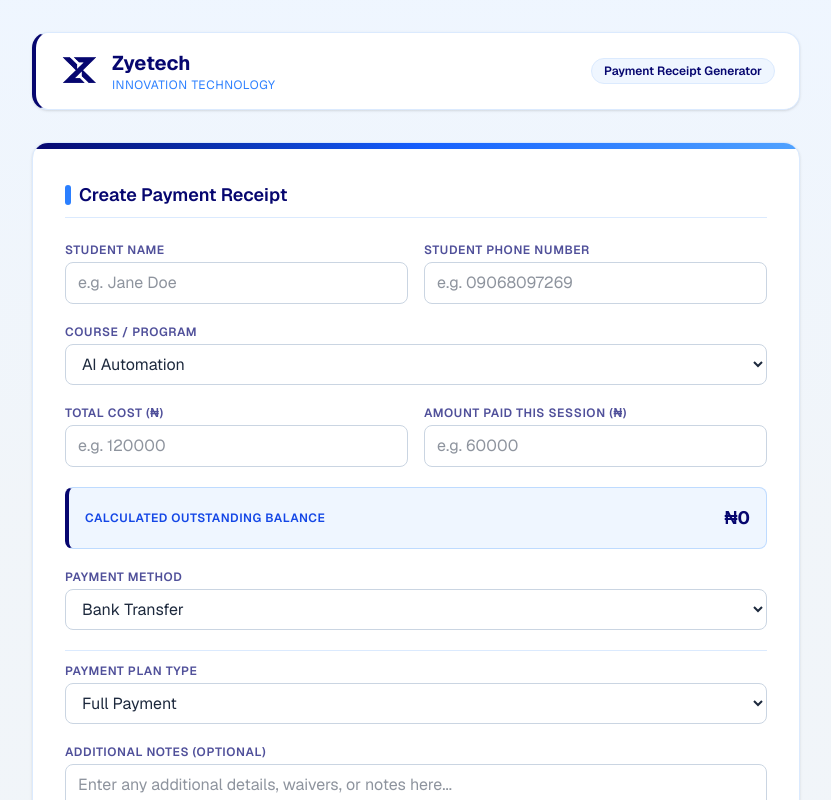
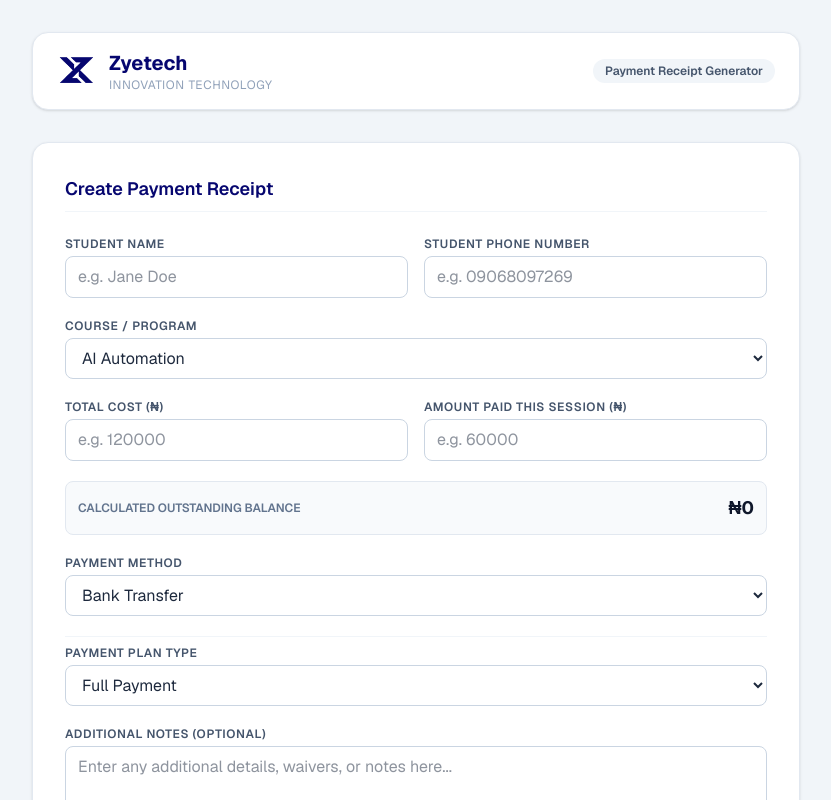
Before and after one commit to chineduoscar/zyetech-receipt-generator, a Next.js app: page / in a window 1280 px wide. Shown: the top 800 px of the page, without its empty margins (224-1055 px from the left). Built offline with nearby package versions, Linux system fonts and the light colour scheme.

Commit message:
improved UI

```diff
--- a/app/component/ReceiptGenerator.jsx
+++ b/app/component/ReceiptGenerator.jsx
@@ -27,12 +27,6 @@ const COURSES = [
   "Video Editing",
   "Virtual Assistance",
 ];
-
-// --- SHARED STYLE CLASSES (blue accents live here) ---
-const labelCls =
-  "block text-[11px] sm:text-xs font-semibold text-[#06066f]/70 uppercase tracking-wider mb-1";
-const inputCls =
-  "w-full px-3 py-2 text-sm sm:text-base rounded-lg border border-slate-300 bg-white hover:border-blue-300 focus:outline-none focus:ring-2 focus:ring-[#06066f] focus:border-[#06066f] transition-colors";
 
 const generateReceiptId = customAlphabet(
   "ABCDEFGHIJKLMNOPQRSTUVWXYZ0123456789",
@@ -133,7 +127,7 @@ export default function ReceiptGenerator() {
   };
 
   return (
-    <div className="min-h-screen bg-gradient-to-b from-blue-50 via-slate-100 to-slate-100 text-slate-800 font-sans p-3 sm:p-6 lg:p-8 flex flex-col justify-center">
+    <div className="min-h-screen bg-slate-100 text-slate-800 font-sans p-3 sm:p-6 lg:p-8 flex flex-col justify-center">
       <div className="max-w-3xl mx-auto w-full">
         {isSubmitted ? (
           <ReceiptSuccessView
@@ -146,7 +140,7 @@ export default function ReceiptGenerator() {
         ) : (
           <>
             {/* Brand Header */}
-            <header className="mb-4 sm:mb-8 flex flex-col sm:flex-row items-start sm:items-center justify-between gap-4 bg-white px-5 py-4 sm:px-6 rounded-2xl shadow-sm border border-blue-100 border-l-4 border-l-[#06066f]">
+            <header className="mb-4 sm:mb-8 flex flex-col sm:flex-row items-start sm:items-center justify-between gap-4 bg-white px-5 py-4 sm:px-6 rounded-2xl shadow-sm border border-slate-200">
               <div className="flex items-center space-x-3">
                 <Image
                   src="/logo.png"
@@ -162,27 +156,22 @@ export default function ReceiptGenerator() {
                   >
                     Zyetech
                   </h1>
-                  <p className="text-[10px] sm:text-xs text-blue-500 uppercase tracking-wider">
+                  <p className="text-[10px] sm:text-xs text-slate-400 uppercase tracking-wider">
                     Innovation Technology
                   </p>
                 </div>
               </div>
-              <span className="text-xs font-semibold px-3 py-1 bg-blue-50 text-[#06066f] border border-blue-100 rounded-full self-start sm:self-auto">
+              <span className="text-xs font-semibold px-3 py-1 bg-slate-100 text-slate-600 rounded-full self-start sm:self-auto">
                 Payment Receipt Generator
               </span>
             </header>
 
             {/* Form Container */}
-            <div className="bg-white rounded-2xl shadow-sm border border-blue-100 overflow-hidden">
-              {/* Top accent bar */}
-              <div className="h-1.5 bg-gradient-to-r from-[#06066f] via-blue-600 to-blue-400" />
-
-              <div className="p-5 sm:p-8">
+            <div className="bg-white rounded-2xl shadow-sm border border-slate-200 p-5 sm:p-8">
               <h2
-                  className="flex items-center gap-2 text-base sm:text-lg font-semibold mb-5 sm:mb-6 pb-2 border-b border-blue-100"
+                className="text-base sm:text-lg font-semibold mb-5 sm:mb-6 pb-2 border-b border-slate-100"
                 style={{ color: "#06066f" }}
               >
-                  <span className="inline-block w-1.5 h-5 rounded-full bg-blue-500" />
                 Create Payment Receipt
               </h2>
 
@@ -192,34 +181,40 @@ export default function ReceiptGenerator() {
               >
                 <div className="grid grid-cols-1 sm:grid-cols-2 gap-4">
                   <div>
-                      <label className={labelCls}>Student Name</label>
+                    <label className="block text-[11px] sm:text-xs font-semibold text-slate-600 uppercase tracking-wider mb-1">
+                      Student Name
+                    </label>
                     <input
                       type="text"
                       required
                       value={studentName}
                       onChange={(e) => setStudentName(e.target.value)}
                       placeholder="e.g. Jane Doe"
-                        className={inputCls}
+                      className="w-full px-3 py-2 text-sm sm:text-base rounded-lg border border-slate-300 focus:outline-none focus:ring-2 focus:ring-[#06066f]"
                     />
                   </div>
                   <div>
-                      <label className={labelCls}>Student Phone Number</label>
+                    <label className="block text-[11px] sm:text-xs font-semibold text-slate-600 uppercase tracking-wider mb-1">
+                      Student Phone Number
+                    </label>
                     <input
                       type="text"
                       value={studentPhone}
                       onChange={(e) => setStudentPhone(e.target.value)}
                       placeholder="e.g. 09068097269"
-                        className={inputCls}
+                      className="w-full px-3 py-2 text-sm sm:text-base rounded-lg border border-slate-300 focus:outline-none focus:ring-2 focus:ring-[#06066f]"
                     />
                   </div>
                 </div>
 
                 <div>
-                    <label className={labelCls}>Course / Program</label>
+                  <label className="block text-[11px] sm:text-xs font-semibold text-slate-600 uppercase tracking-wider mb-1">
+                    Course / Program
+                  </label>
                   <select
                     value={course}
                     onChange={(e) => setCourse(e.target.value)}
-                      className={inputCls}
+                    className="w-full px-3 py-2 text-sm sm:text-base rounded-lg border border-slate-300 bg-white focus:outline-none focus:ring-2 focus:ring-[#06066f]"
                   >
                     {COURSES.map((courseName) => (
                       <option key={courseName} value={courseName}>
@@ -231,18 +226,20 @@ export default function ReceiptGenerator() {
 
                 <div className="grid grid-cols-1 sm:grid-cols-2 gap-4">
                   <div>
-                      <label className={labelCls}>Total Cost (₦)</label>
+                    <label className="block text-[11px] sm:text-xs font-semibold text-slate-600 uppercase tracking-wider mb-1">
+                      Total Cost (₦)
+                    </label>
                     <input
                       type="number"
                       required
                       value={totalCost}
                       onChange={(e) => setTotalCost(e.target.value)}
                       placeholder="e.g. 120000"
-                        className={inputCls}
+                      className="w-full px-3 py-2 text-sm sm:text-base rounded-lg border border-slate-300 focus:outline-none focus:ring-2 focus:ring-[#06066f]"
                     />
                   </div>
                   <div>
-                      <label className={labelCls}>
+                    <label className="block text-[11px] sm:text-xs font-semibold text-slate-600 uppercase tracking-wider mb-1">
                       Amount Paid This Session (₦)
                     </label>
                     <input
@@ -251,30 +248,28 @@ export default function ReceiptGenerator() {
                       value={amountPaid}
                       onChange={(e) => setAmountPaid(e.target.value)}
                       placeholder="e.g. 60000"
-                        className={inputCls}
+                      className="w-full px-3 py-2 text-sm sm:text-base rounded-lg border border-slate-300 focus:outline-none focus:ring-2 focus:ring-[#06066f]"
                     />
                   </div>
                 </div>
 
-                  {/* Outstanding balance highlight */}
-                  <div className="p-3 sm:p-4 bg-blue-50 rounded-lg border border-blue-200 border-l-4 border-l-[#06066f] flex flex-col sm:flex-row justify-between items-start sm:items-center gap-1 sm:gap-0">
-                    <span className="text-[11px] sm:text-xs font-semibold text-blue-700 uppercase tracking-wider">
+                <div className="p-3 bg-slate-50 rounded-lg border border-slate-200 flex flex-col sm:flex-row justify-between items-start sm:items-center gap-1 sm:gap-0">
+                  <span className="text-[11px] sm:text-xs font-semibold text-slate-500 uppercase">
                     Calculated Outstanding Balance
                   </span>
-                    <span
-                      className="text-base sm:text-lg font-bold"
-                      style={{ color: "#06066f" }}
-                    >
+                  <span className="text-base sm:text-lg font-bold text-slate-900">
                     ₦{outstandingBalance.toLocaleString()}
                   </span>
                 </div>
 
                 <div>
-                    <label className={labelCls}>Payment Method</label>
+                  <label className="block text-[11px] sm:text-xs font-semibold text-slate-600 uppercase tracking-wider mb-1">
+                    Payment Method
+                  </label>
                   <select
                     value={paymentMethod}
                     onChange={(e) => setPaymentMethod(e.target.value)}
-                      className={inputCls}
+                    className="w-full px-3 py-2 text-sm sm:text-base rounded-lg border border-slate-300 bg-white focus:outline-none focus:ring-2 focus:ring-[#06066f]"
                   >
                     <option value="Bank Transfer">Bank Transfer</option>
                     <option value="POS / Card">POS / Card</option>
@@ -282,12 +277,14 @@ export default function ReceiptGenerator() {
                   </select>
                 </div>
 
-                  <div className="pt-3 border-t border-blue-100">
-                    <label className={labelCls}>Payment Plan Type</label>
+                <div className="pt-2 border-t border-slate-100">
+                  <label className="block text-[11px] sm:text-xs font-semibold text-slate-600 uppercase tracking-wider mb-1">
+                    Payment Plan Type
+                  </label>
                   <select
                     value={paymentPlan}
                     onChange={(e) => setPaymentPlan(e.target.value)}
-                      className={inputCls}
+                    className="w-full px-3 py-2 text-sm sm:text-base rounded-lg border border-slate-300 bg-white focus:outline-none focus:ring-2 focus:ring-[#06066f]"
                   >
                     <option value="Full payment">Full Payment</option>
                     <option value="Installmental">Installmental</option>
@@ -295,27 +292,31 @@ export default function ReceiptGenerator() {
                 </div>
 
                 {paymentPlan === "Installmental" && (
-                    <div className="space-y-4 p-3 sm:p-4 bg-blue-50/60 rounded-lg border border-blue-100 border-l-4 border-l-blue-500">
+                  <div className="space-y-4 p-3 sm:p-4 bg-slate-50 rounded-lg border border-slate-200">
                     <div className="grid grid-cols-1 sm:grid-cols-2 gap-4">
                       <div>
-                          <label className={labelCls}>Structure</label>
+                        <label className="block text-[11px] sm:text-xs font-semibold text-slate-600 uppercase tracking-wider mb-1">
+                          Structure
+                        </label>
                         <select
                           value={installmentStructure}
                           onChange={(e) =>
                             setInstallmentStructure(e.target.value)
                           }
-                            className={inputCls}
+                          className="w-full px-3 py-2 rounded-lg border border-slate-300 bg-white text-sm"
                         >
                           <option value="2-part">2-Part Installment</option>
                           <option value="3-part">3-Part Installment</option>
                         </select>
                       </div>
                       <div>
-                          <label className={labelCls}>Installment Stage</label>
+                        <label className="block text-[11px] sm:text-xs font-semibold text-slate-600 uppercase tracking-wider mb-1">
+                          Installment Stage
+                        </label>
                         <select
                           value={currentStage}
                           onChange={(e) => setCurrentStage(e.target.value)}
-                            className={inputCls}
+                          className="w-full px-3 py-2 rounded-lg border border-slate-300 bg-white text-sm"
                         >
                           <option value="1st">1st Installment</option>
                           <option value="2nd">2nd Installment</option>
@@ -328,7 +329,7 @@ export default function ReceiptGenerator() {
 
                     {currentStage !== "1st" && (
                       <div>
-                          <label className={labelCls}>
+                        <label className="block text-[11px] sm:text-xs font-semibold text-slate-600 uppercase tracking-wider mb-1">
                           Total Amount Already Paid Previously (₦)
                         </label>
                         <input
@@ -336,21 +337,21 @@ export default function ReceiptGenerator() {
                           value={previousPaid}
                           onChange={(e) => setPreviousPaid(e.target.value)}
                           placeholder="e.g. 40000"
-                            className={inputCls}
+                          className="w-full px-3 py-2 rounded-lg border border-slate-300 bg-white text-sm"
                         />
                       </div>
                     )}
 
                     {!isFinalPayment && (
                       <div>
-                          <label className={labelCls}>
+                        <label className="block text-[11px] sm:text-xs font-semibold text-slate-600 uppercase tracking-wider mb-1">
                           Settle Balance By Date
                         </label>
                         <input
                           type="date"
                           value={settleByDate}
                           onChange={(e) => setSettleByDate(e.target.value)}
-                            className={inputCls}
+                          className="w-full px-3 py-2 rounded-lg border border-slate-300 bg-white text-sm"
                         />
                       </div>
                     )}
@@ -359,7 +360,7 @@ export default function ReceiptGenerator() {
 
                 {/* Additional Note Input */}
                 <div>
-                    <label className={labelCls}>
+                  <label className="block text-[11px] sm:text-xs font-semibold text-slate-600 uppercase tracking-wider mb-1">
                     Additional Notes (Optional)
                   </label>
                   <textarea
@@ -367,18 +368,18 @@ export default function ReceiptGenerator() {
                     value={note}
                     onChange={(e) => setNote(e.target.value)}
                     placeholder="Enter any additional details, waivers, or notes here..."
-                      className={inputCls}
+                    className="w-full px-3 py-2 text-sm sm:text-base rounded-lg border border-slate-300 focus:outline-none focus:ring-2 focus:ring-[#06066f]"
                   ></textarea>
                 </div>
 
                 <button
                   type="submit"
-                    className="w-full py-3 px-4 text-white font-semibold rounded-lg shadow-md shadow-blue-900/20 transition-all hover:opacity-95 hover:shadow-lg active:scale-[0.99] focus:outline-none focus:ring-2 focus:ring-offset-2 focus:ring-blue-500 cursor-pointer mt-2 bg-gradient-to-r from-[#06066f] to-blue-700"
+                  className="w-full py-3 px-4 text-white font-semibold rounded-lg shadow transition-opacity hover:opacity-90 focus:outline-none focus:ring-2 focus:ring-offset-2 focus:ring-[#06066f] cursor-pointer mt-2"
+                  style={{ backgroundColor: "#06066f" }}
                 >
                   Generate Receipt
                 </button>
               </form>
-              </div>
             </div>
           </>
         )}
```
Also changed, not shown: app/component/ReceiptSuccessView.jsx (+86 -12 lines). Lines whose indentation alone changed are shown as unchanged.
